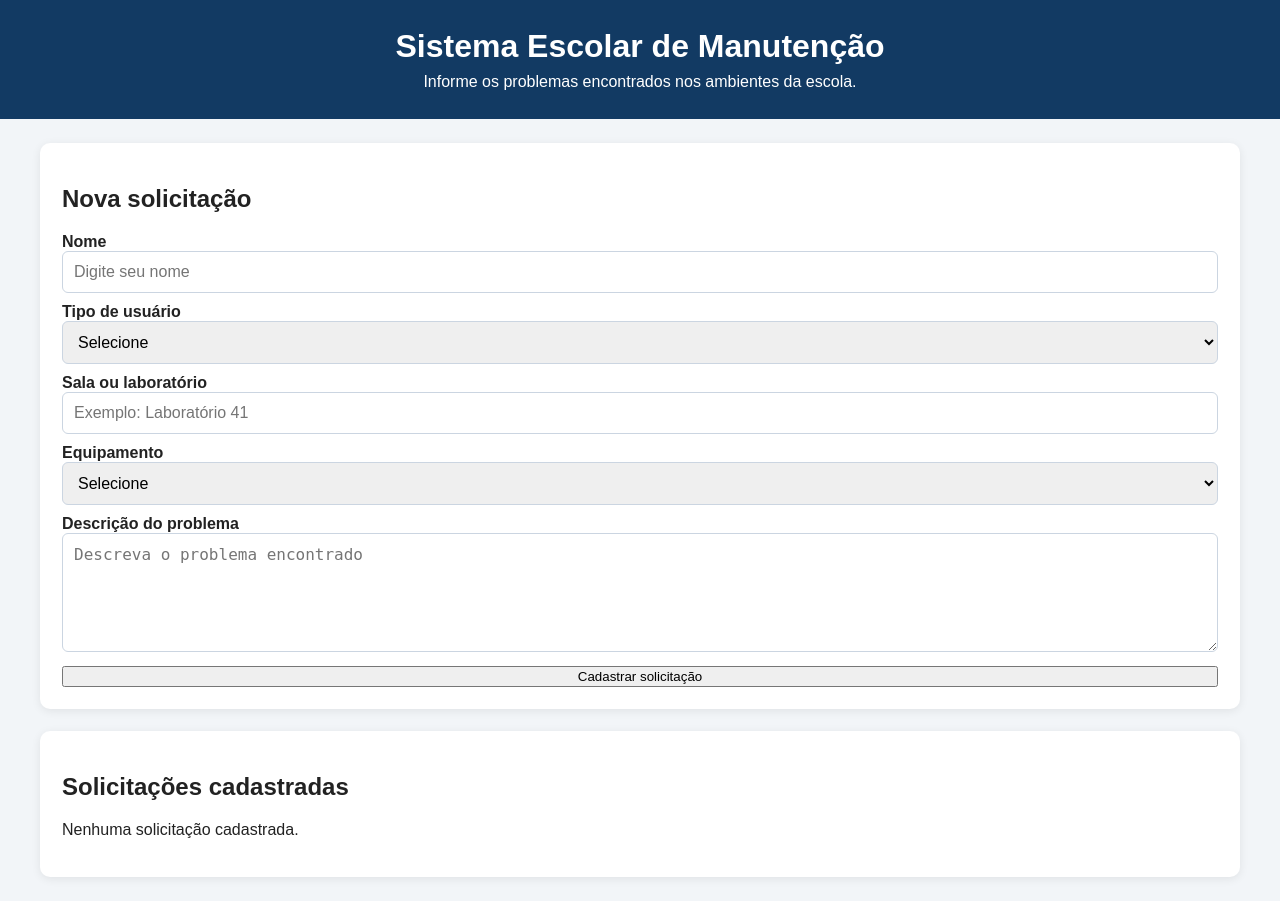
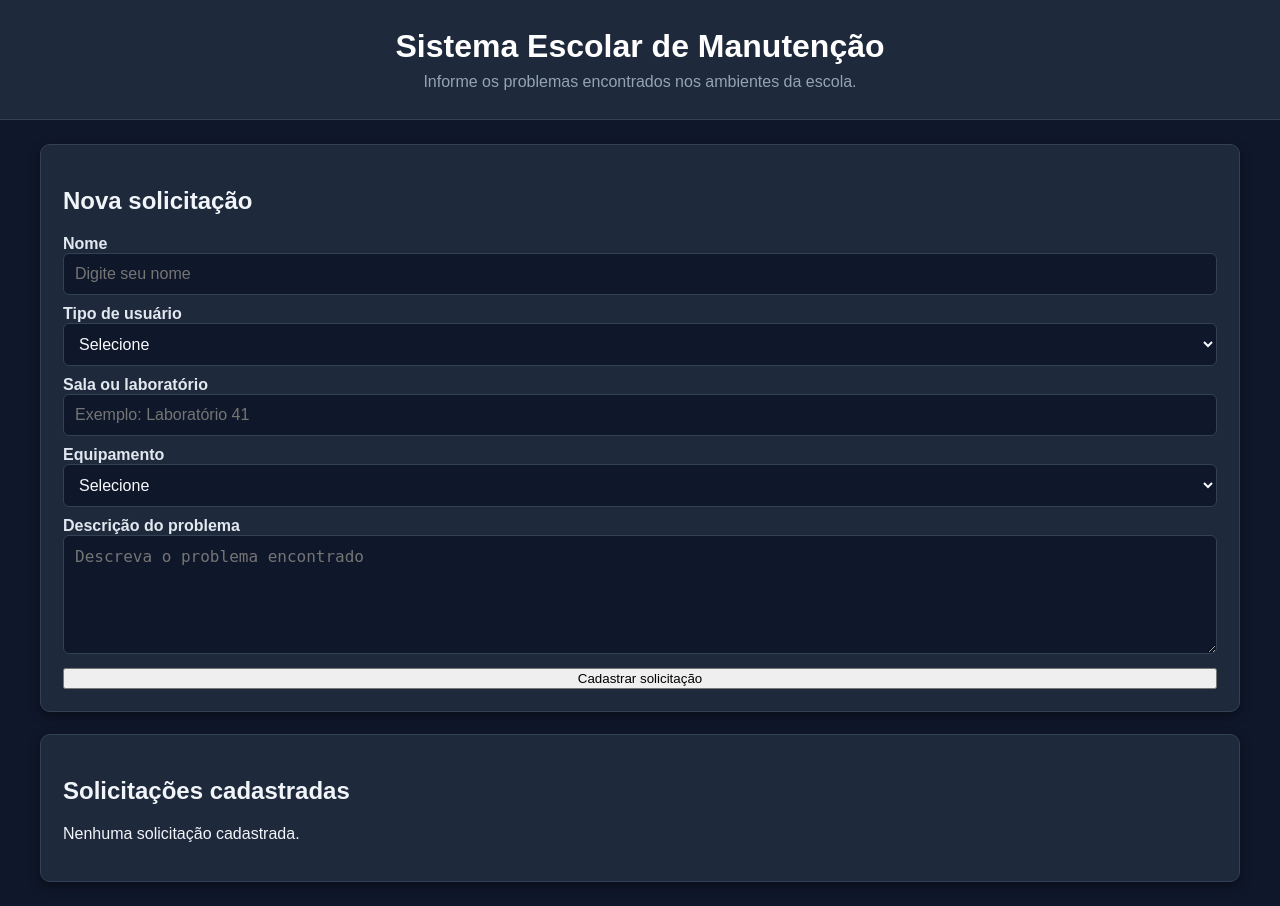
Before and after one commit to kayolfranca-sketch/app_manutencao, a Python web app: template templates/index.html in a window 1280 px wide. Run offline with Jinja, Linux system fonts and the light colour scheme; the template is opened without the code that fills it, so the values that code supplies are empty.

Commit message:
style.css

```diff
--- a/static/style.css
+++ b/static/style.css
@@ -1,74 +1,67 @@
 * {
   box-sizing: border-box;
 }
+
 body {
   margin: 0;
   font-family: Arial, sans-serif;
-background-color: #f2f5f8;
-color: #222222;
+  background-color: #0f172a;
+  color: #f1f5f9;
+}
+
 header {
-background-color: #123a63;
-color: white;
+  background-color: #1e293b;
+  color: #ffffff;
   text-align: center;
   padding: 28px 16px;
+  border-bottom: 1px solid #334155;
 }
+
 header h1 {
   margin: 0 0 8px 0;
 }
+
 header p {
   margin: 0;
+  color: #94a3b8;
 }
+
 main {
   width: 94%;
   max-width: 1200px;
   margin: 24px auto;
 }
+
 .painel {
-background-color: white;
+  background-color: #1e293b;
   padding: 22px;
   border-radius: 10px;
   margin-bottom: 22px;
-box-shadow: 0 2px 10px rgba(0, 0, 0, 0.08);
+  box-shadow: 0 4px 12px rgba(0, 0, 0, 0.4);
+  border: 1px solid #334155;
 }
+
 form {
   display: grid;
   gap: 10px;
 }
+
 label {
   font-weight: bold;
+  color: #e2e8f0;
 }
+
 input, select, textarea {
   width: 100%;
   padding: 11px;
-border: 1px solid #cbd5e1;
+  background-color: #0f172a;
+  color: #f8fafc;
+  border: 1px solid #334155;
   border-radius: 6px;
   font-size: 16px;
 }
-input, select, textarea {
-width: 100%;
-padding: 11px;
-border: 1px solid #cbd5e1;
-border-radius: 6px;
-font-size: 16px;
+
+input:focus, select:focus, textarea:focus {
+  outline: none;
+  border-color: #38bdf8;
 }
-input, select, textarea {
-width: 100%;
-padding: 11px;
-border: 1px solid #cbd5e1;
-border-radius: 6px;
-font-size: 16px;
-}
-input, select, textarea {
-width: 100%;
-padding: 11px;
-border: 1px solid #cbd5e1;
-border-radius: 6px;
-font-size: 16px;
-}
-input, select, textarea {
-width: 100%;
-padding: 11px;
-border: 1px solid #cbd5e1;
-border-radius: 6px;
-font-size: 16px;
-}
```
Lines whose indentation alone changed are shown as unchanged.
